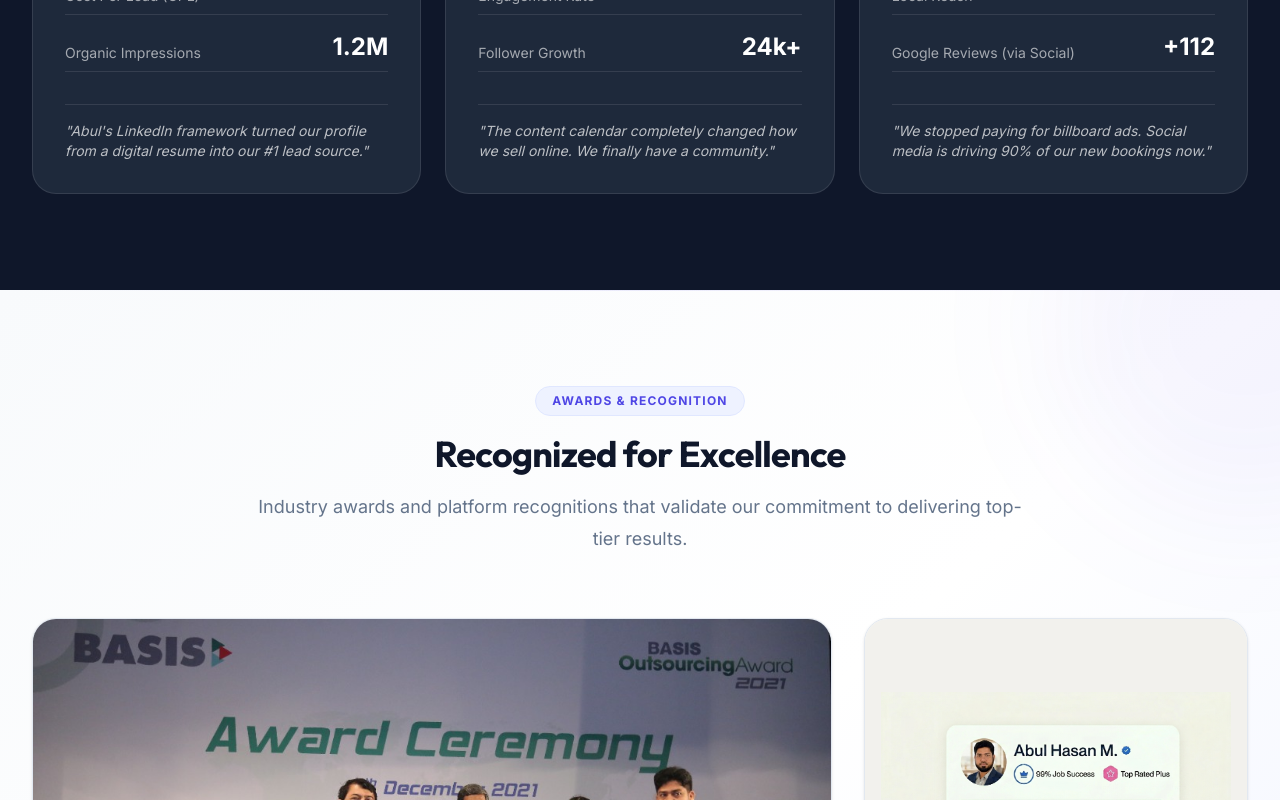
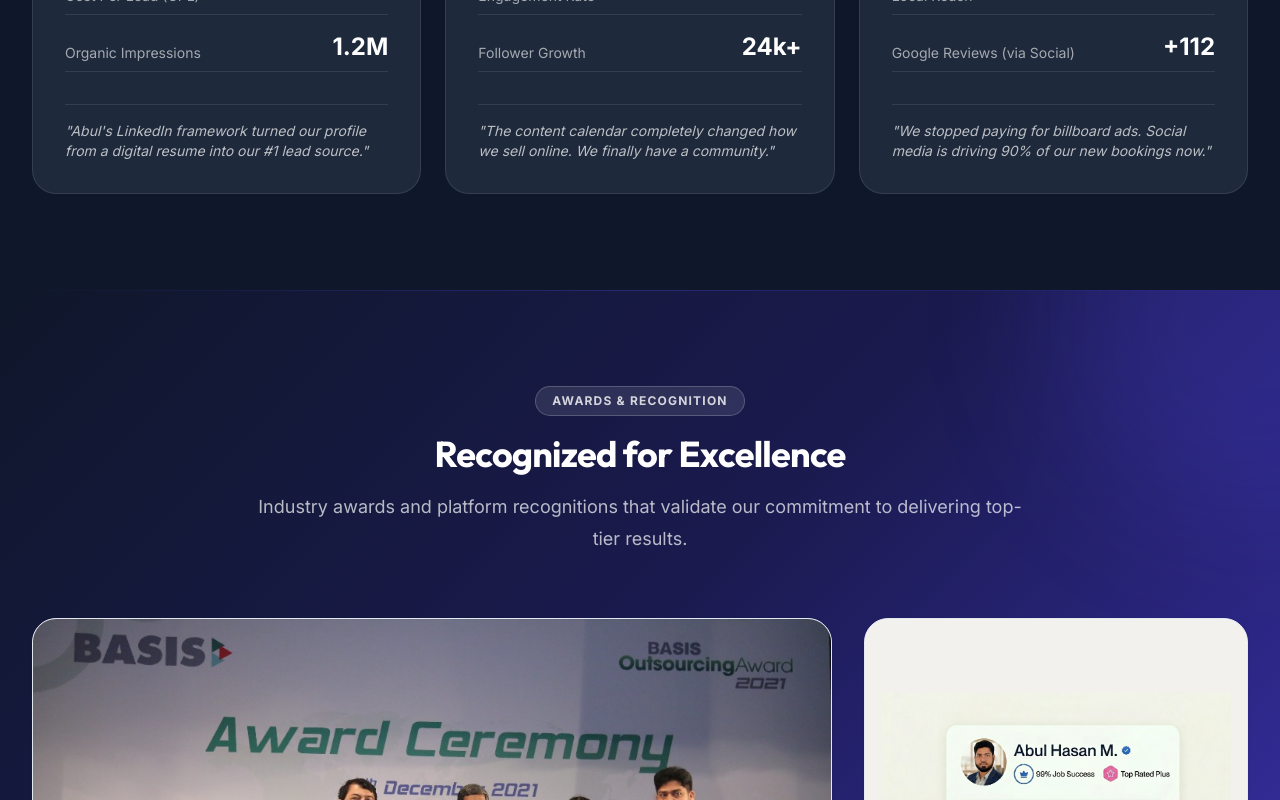
Before and after one commit to farad-alam/Social-Media-Strategist, a Next.js app: page / in a window 1280 px wide. Shown: the part 7400-8200 px from the top of the page. Built offline with nearby package versions, Linux system fonts and the light colour scheme.

Commit message:
style: Change Awards section to use a dark hero gradient background

```diff
--- a/app/page.tsx
+++ b/app/page.tsx
@@ -971,11 +971,11 @@ export default function HomePage() {
         </div>
       </section>
       {/* ===== AWARDS & RECOGNITION ===== */}
-      <section id="awards" className="section-padding bg-gradient-to-br from-slate-50 via-white to-primary-50 relative overflow-hidden">
+      <section id="awards" className="section-padding gradient-hero relative overflow-hidden">
         {/* Decorative elements */}
-        <div className="absolute top-0 left-0 w-full h-px bg-gradient-to-r from-transparent via-primary/10 to-transparent"></div>
-        <div className="absolute -top-40 -right-40 w-96 h-96 bg-primary/5 rounded-full blur-3xl"></div>
-        <div className="absolute -bottom-40 -left-40 w-96 h-96 bg-secondary/5 rounded-full blur-3xl"></div>
+        <div className="absolute top-0 left-0 w-full h-px bg-gradient-to-r from-transparent via-primary/30 to-transparent"></div>
+        <div className="absolute -top-40 -right-40 w-96 h-96 bg-primary/20 rounded-full blur-3xl pointer-events-none"></div>
+        <div className="absolute -bottom-40 -left-40 w-96 h-96 bg-secondary/20 rounded-full blur-3xl pointer-events-none"></div>
 
         <div className="max-w-7xl mx-auto px-4 sm:px-6 lg:px-8 relative z-10">
           <ScrollReveal>
@@ -983,6 +983,7 @@ export default function HomePage() {
               badge="Awards & Recognition"
               title="Recognized for Excellence"
               subtitle="Industry awards and platform recognitions that validate our commitment to delivering top-tier results."
+              light={true}
             />
           </ScrollReveal>
 
```
